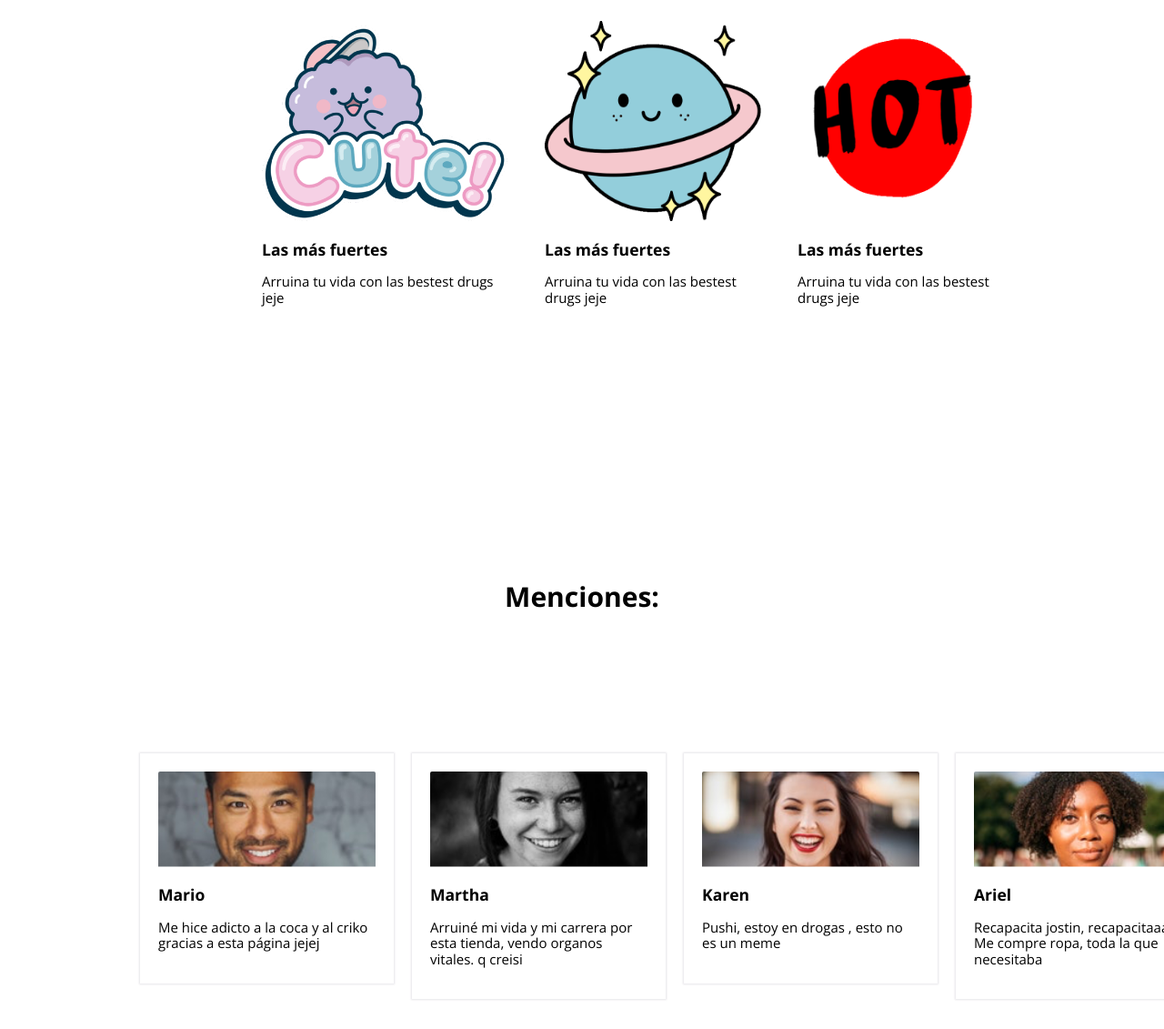
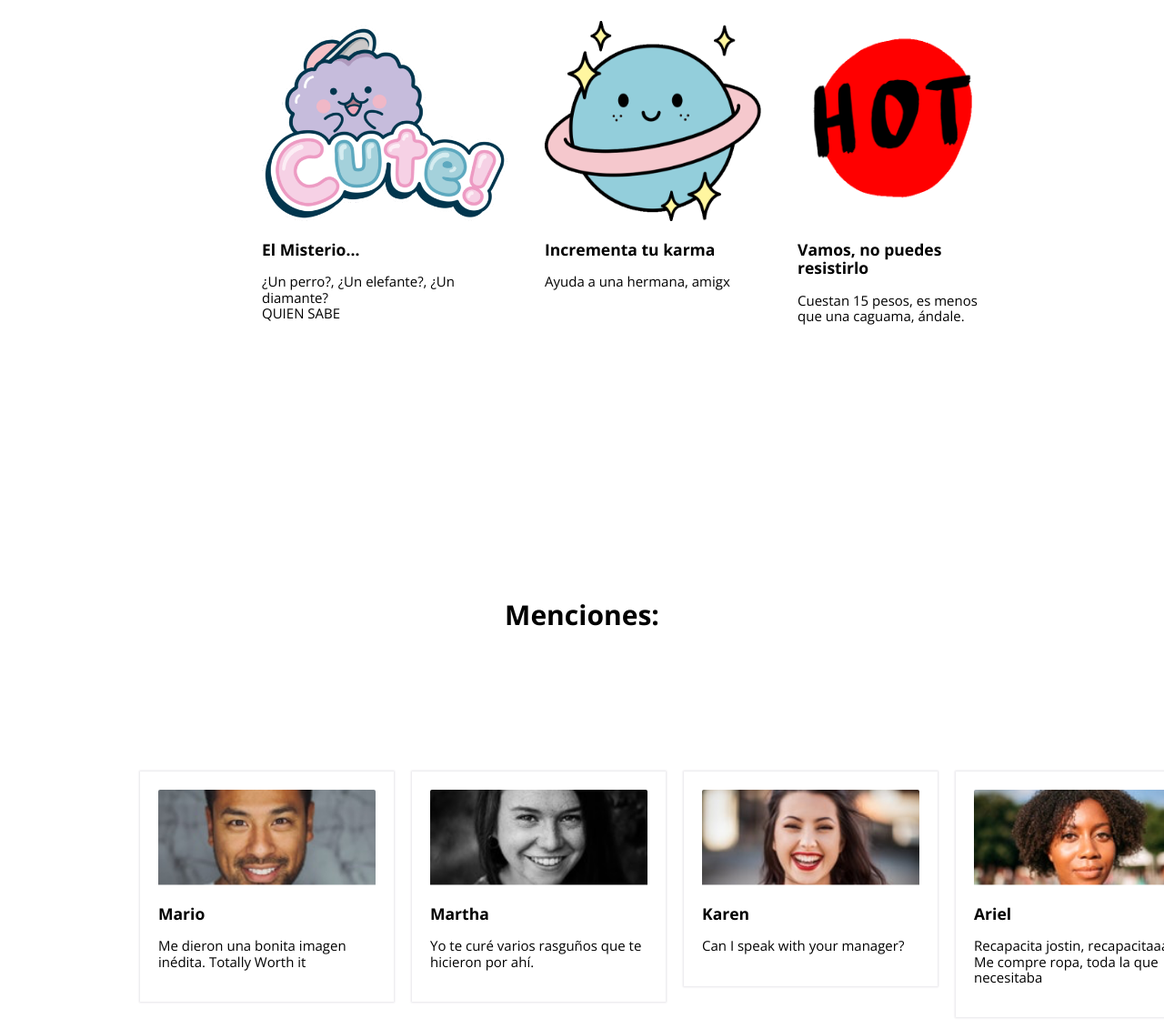
Before and after one commit to anaidramirezb/tienda-de-mascotas, a plain HTML site: page index.html in a window 1280 px wide. Shown: the part 1561-2692 px from the top of the page at 91% size. Drawn offline with nearby package versions, Linux system fonts and the light colour scheme.

Commit message:
fixed-text

```diff
--- a/index.html
+++ b/index.html
@@ -40,7 +40,7 @@
               <img src="image/box1.png" alt="">
           </div>
           <h1>Producto 1</h1>
-          <p>Miles de productos en el mercadoo, pero nada como una caja de cocaina</p>
+          <p>Miles de productos en el mercadoo, pero nada como una caja misteriosa del Sr. Burns </p>
           <a href="venta.html">
             <button class="main_button" >
               Lo quiero
@@ -54,7 +54,7 @@
               <img src="image/box2.png" alt="">
           </div>
           <h1>Producto 2</h1>
-          <p>Miles de productos en el mercadoo, pero nada como una caja de cocaina</p>
+          <p>Miles de productos en el mercadoo, pero nada como una caja misteriosa del Sr. Burns</p>
           <a href="venta.html">
             <button class="main_button" >
               Lo quiero
@@ -68,22 +68,22 @@
       <div class="feature">
           <div class="content">
             <img src="image/image1.png" alt="">
-            <h3>Las más fuertes</h3>
-            <p>Arruina tu vida con las bestest drugs jeje</p>
+            <h3> El Misterio... </h3>
+            <p>¿Un perro?, ¿Un elefante?, ¿Un diamante? <br> QUIEN SABE </p>
           </div>
       </div>
       <div class="feature">
           <div class="content">
             <img src="image/image2.png" alt="">
-            <h3>Las más fuertes</h3>
-            <p>Arruina tu vida con las bestest drugs jeje</p>
+            <h3>Incrementa tu karma </h3>
+            <p> Ayuda a una hermana, amigx </p>
           </div>
       </div>
       <div class="feature">
           <div class="content">
             <img src="image/image3.png" alt="">
-            <h3>Las más fuertes</h3>
-            <p>Arruina tu vida con las bestest drugs jeje</p>
+            <h3>Vamos, no puedes resistirlo</h3>
+            <p>Cuestan 15 pesos, es menos que una caguama, ándale. </p>
           </div>
       </div>
 </div>
@@ -97,21 +97,21 @@
         <div class="content">
           <img src="image/image4.png" alt="">
           <h3>Mario</h3>
-          <p>Me hice adicto a la coca y al criko gracias a esta página jejej</p>
+          <p> Me dieron una bonita imagen inédita. Totally Worth it </p>
         </div>
       </div>
       <div class="mencion">
         <div class="content">
           <img src="image/image5.png" alt="">
           <h3>Martha</h3>
-          <p>Arruiné mi vida y mi carrera por esta tienda, vendo organos vitales. q creisi</p>
+          <p>Yo te curé varios rasguños que te hicieron por ahí.</p>
         </div>
       </div>
       <div class="mencion">
           <div class="content">
               <img src="image/image6.png" alt="">
               <h3>Karen</h3>
-              <p>Pushi, estoy en drogas , esto no es un meme</p>
+              <p>Can I speak with your manager? </p>
           </div>
       </div>
       <div class="mencion">
```
